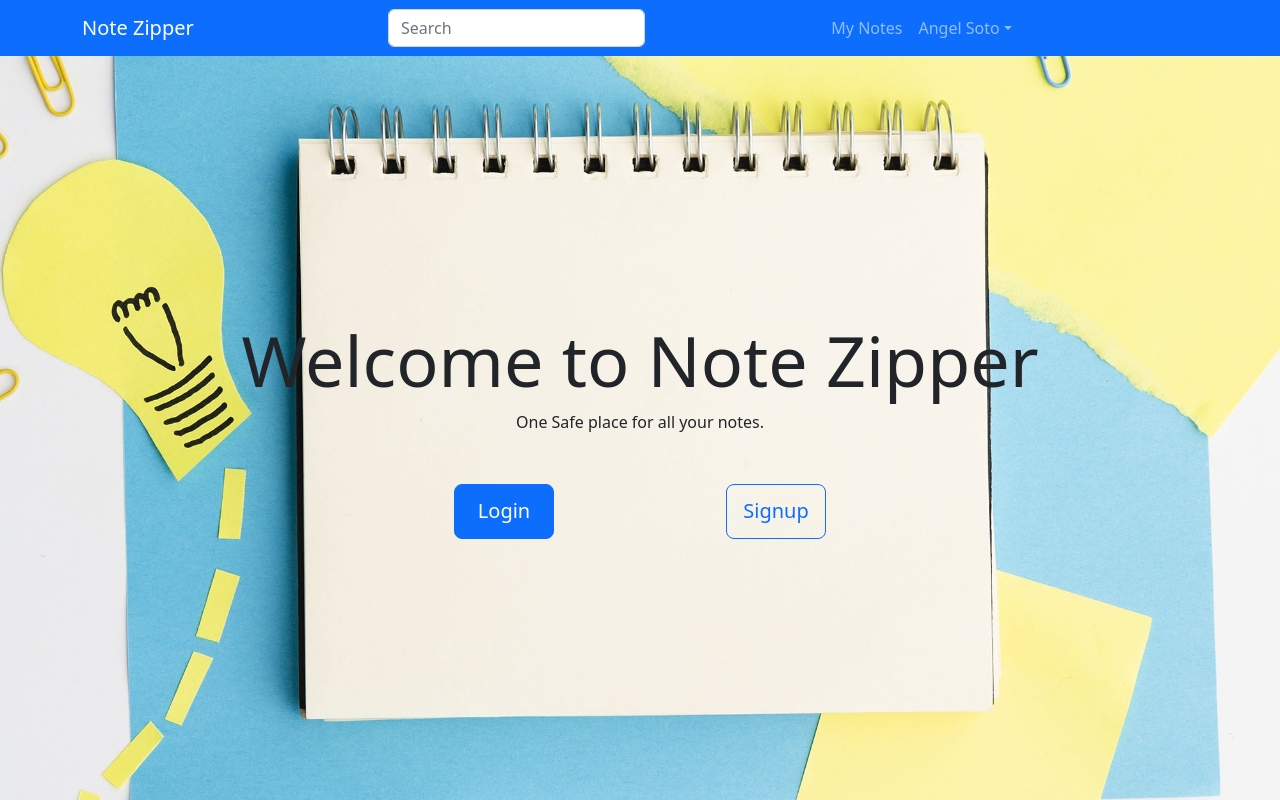
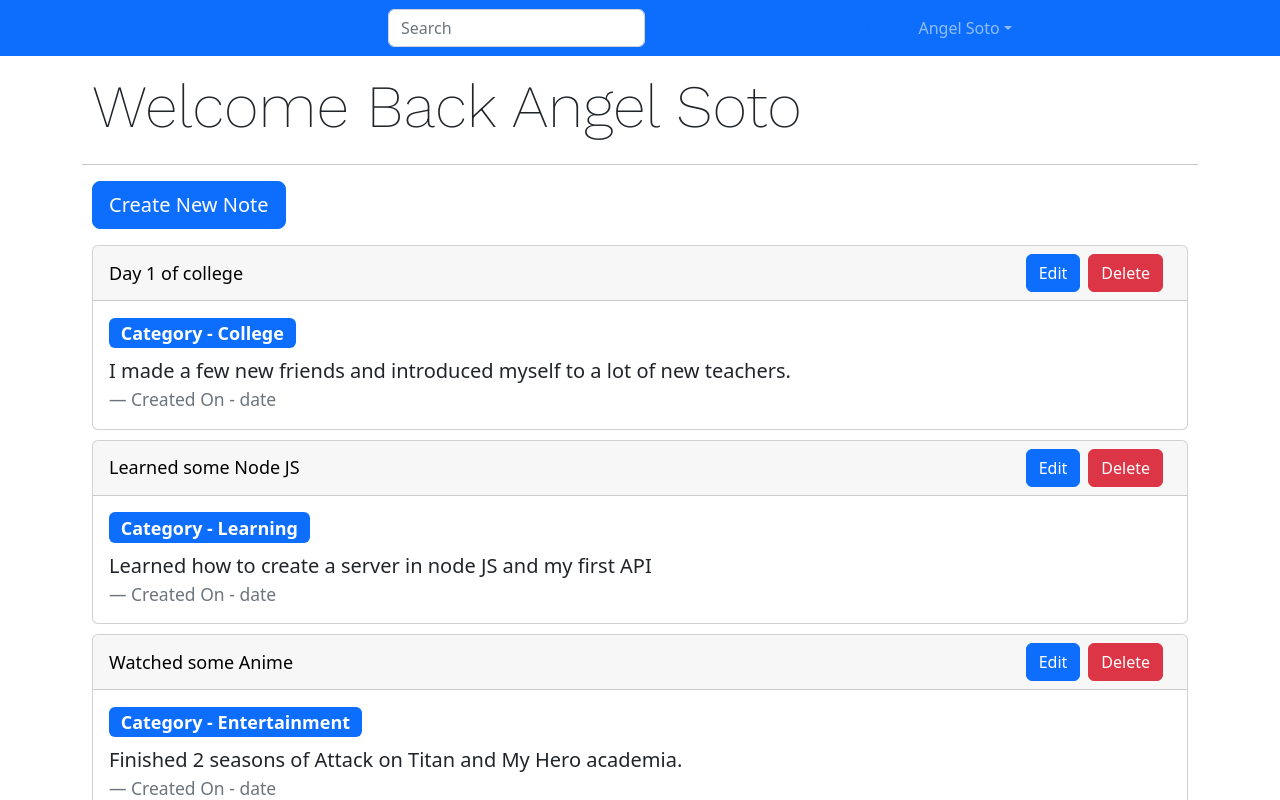
Before and after one commit to Angeltheesoto/Task_App, a React (Create React App) app in the folder front-end/: page /mynotes in a window 1280 px wide. Shown: the top 800 px of the page. Built offline with nearby package versions, Linux system fonts and the light colour scheme.

Commit message:
Finished Creating My Notes Page with react router dom

```diff
--- a/front-end/package.json
+++ b/front-end/package.json
@@ -10,7 +10,8 @@
     "react": "^18.2.0",
     "react-bootstrap": "^2.5.0",
     "react-dom": "^18.2.0",
-    "react-scripts": "5.0.1",
+    "react-router-dom": "^5.0.0",
+    "react-scripts": "^2.1.3",
     "web-vitals": "^2.1.4"
   },
   "scripts": {
--- a/front-end/src/App.js
+++ b/front-end/src/App.js
@@ -1,4 +1,5 @@
 // Dependencies
+import { BrowserRouter, Route, Link } from "react-router-dom";
 import React from "react";
 import "bootstrap/dist/css/bootstrap.min.css";
 
@@ -6,17 +7,19 @@ import "bootstrap/dist/css/bootstrap.min.css";
 import Footer from "./components/Footer/Footer";
 import Header from "./components/Header/Header";
 import LandingPage from "./screens/LandingPage/LandingPage";
+import MyNotes from "./screens/MyNotes/MyNotes";
 
-function App() {
+const App = () => {
   return (
-    <div>
+    <BrowserRouter>
       <Header />
       <main>
-        <LandingPage />
+        <Route path="/" component={LandingPage} exact />
+        <Route path="/mynotes" component={MyNotes} />
       </main>
       <Footer />
-    </div>
+    </BrowserRouter>
   );
-}
+};
 
 export default App;
--- a/front-end/src/components/Footer/Footer.js
+++ b/front-end/src/components/Footer/Footer.js
@@ -1,3 +1,4 @@
+import React from "react";
 import Container from "react-bootstrap/esm/Container";
 import Row from "react-bootstrap/Row";
 import Col from "react-bootstrap/Col";
--- a/front-end/src/components/Header/Header.js
+++ b/front-end/src/components/Header/Header.js
@@ -5,12 +5,22 @@ import Navbar from "react-bootstrap/Navbar";
 import NavDropdown from "react-bootstrap/NavDropdown";
 import Form from "react-bootstrap/Form";
 import FormControl from "react-bootstrap/FormControl";
+import {
+  BrowserRouter as Router,
+  Switch,
+  Route,
+  Link,
+  useParams,
+  useRouteMatch,
+} from "react-router-dom";
 
 const Header = () => {
   return (
     <Navbar bg="primary" expand="lg" variant="dark">
       <Container>
-        <Navbar.Brand href="/">Note Zipper</Navbar.Brand>
+        <Navbar.Brand>
+          <Link to="/">Note Zipper</Link>
+        </Navbar.Brand>
         <Navbar.Toggle aria-controls="basic-navbar-nav" />
         <Navbar.Collapse id="basic-navbar-nav">
           <Nav className="m-auto">
@@ -24,7 +34,9 @@ const Header = () => {
           </Nav>
 
           <Nav className="me-auto">
-            <Nav.Link href="#home">My Notes</Nav.Link>
+            <Nav.Link>
+              <Link to="mynotes">My Notes</Link>
+            </Nav.Link>
             <NavDropdown title="Angel Soto" id="basic-nav-dropdown">
               <NavDropdown.Item href="#action/3.1">My Profile</NavDropdown.Item>
               <NavDropdown.Divider />
--- /dev/null
+++ b/front-end/src/components/MainScreen.css
@@ -0,0 +1,25 @@
+@import url("https://fonts.googleapis.com/css2?family=Amatic+SC&family=Roboto&family=Shadows+Into+Light&family=Work+Sans:wght@200&display=swap");
+
+.mainback {
+  min-height: 93vh;
+  display: flex;
+  padding: 10px 0;
+}
+
+.page {
+  width: 100%;
+}
+
+.heading {
+  font-size: 60px;
+  font-family: "Work Sans", sans-serif;
+  padding: 5px 10px;
+}
+
+@media screen and (max-width: 600px) {
+  .heading {
+    font-size: 30px;
+    display: flex;
+    justify-content: center;
+  }
+}
--- /dev/null
+++ b/front-end/src/components/MainScreen.js
@@ -0,0 +1,25 @@
+import React from "react";
+import { Container, Row } from "react-bootstrap";
+import "./MainScreen.css";
+
+const MainScreen = ({ title, children }) => {
+  return (
+    <div className="mainback">
+      <Container>
+        <Row>
+          <div className="page">
+            {title && (
+              <>
+                <h1 className="heading">{title}</h1>
+                <hr />
+              </>
+            )}
+            {children}
+          </div>
+        </Row>
+      </Container>
+    </div>
+  );
+};
+
+export default MainScreen;
--- /dev/null
+++ b/front-end/src/data/notes.js
@@ -0,0 +1,30 @@
+const notes = [
+  {
+    _id: "1",
+    title: "Day 1 of college",
+    content:
+      "I made a few new friends and introduced myself to a lot of new teachers.",
+    category: "College",
+  },
+  {
+    _id: "2",
+    title: "Learned some Node JS",
+    content: "Learned how to create a server in node JS and my first API",
+    category: "Learning",
+  },
+  {
+    _id: "3",
+    title: "Watched some Anime",
+    content: "Finished 2 seasons of Attack on Titan and My Hero academia.",
+    category: "Entertainment",
+  },
+  {
+    _id: 4,
+    title: "Started React JS",
+    content:
+      "Made my first App in React JS, feels awesome to learn something new. I aim to be a full stack dev someday",
+    category: "Learning",
+  },
+];
+
+module.exports = notes;
--- /dev/null
+++ b/front-end/src/screens/MyNotes/MyNotes.js
@@ -0,0 +1,75 @@
+import React from "react";
+import MainScreen from "../../components/MainScreen";
+import { Accordion, Badge, Button, Card } from "react-bootstrap";
+import {
+  BrowserRouter as Router,
+  Switch,
+  Route,
+  Link,
+  useParams,
+  useRouteMatch,
+} from "react-router-dom";
+import notes from "../../data/notes";
+
+const MyNotes = () => {
+  const deleteHandler = (id) => {
+    if (window.confirm("Are you sure?")) {
+    }
+  };
+
+  return (
+    <MainScreen title="Welcome Back Angel Soto">
+      <Link to="createnote">
+        <Button style={{ marginLeft: 10, marginBottom: 6 }} size="lg">
+          Create New Note
+        </Button>
+      </Link>
+      {notes.map((note) => (
+        // <Accordion>
+        <Card style={{ margin: 10 }}>
+          <Card.Header style={{ display: "flex" }}>
+            <span
+              style={{
+                color: "black",
+                textDecoration: "none",
+                flex: 1,
+                cursor: "pointer",
+                alignSelf: "center",
+                fontSize: 18,
+              }}
+            >
+              {/* <Accordion.Toggle as={Card.Text} variant="link" eventKey="0"> */}
+              {note.title}
+              {/* </Accordion.Toggle> */}
+            </span>
+            <div>
+              <Button href={`/note/${note._id}`}>Edit</Button>
+              <Button
+                variant="danger"
+                className="mx-2"
+                onClick={() => deleteHandler(note._id)}
+              >
+                Delete
+              </Button>
+            </div>
+          </Card.Header>
+          {/* <Accordion.Collapse eventKey="0"> */}
+          <Card.Body>
+            <h4>
+              <Badge variant="success">Category - {note.category}</Badge>
+            </h4>
+
+            <blockquote className="blockquote mb-0">
+              <p>{note.content}</p>
+              <footer className="blockquote-footer">Created On - date</footer>
+            </blockquote>
+          </Card.Body>
+          {/* </Accordion.Collapse> */}
+        </Card>
+        // </Accordion>
+      ))}
+    </MainScreen>
+  );
+};
+
+export default MyNotes;
--- a/package.json
+++ b/package.json
@@ -6,7 +6,7 @@
   "scripts": {
     "start": "nodemon back-end/server.js"
   },
-  "author": "Angel",
+  "author": "Angel Soto",
   "license": "ISC",
   "dependencies": {
     "dotenv": "^16.0.2",
```
Also changed, not shown: 2 other files (tests, documents, lock files or other folders).
